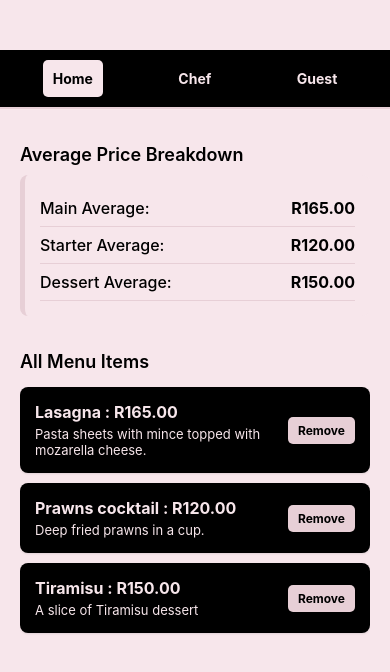
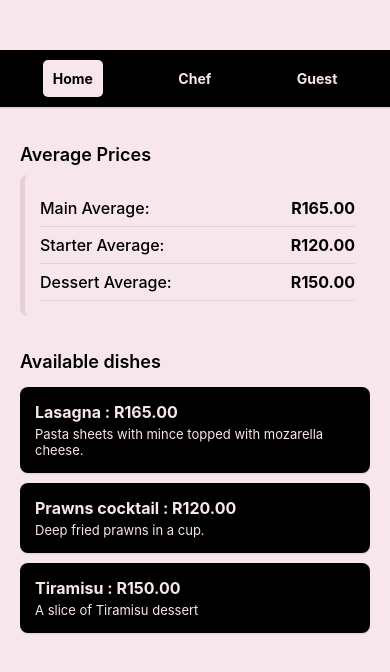
Before and after one commit to DeeNeoo/mobileMenu, a React Native app: screen / in a window 390 px wide. Shown: the top 672 px of the page. Built offline with nearby package versions, Linux system fonts and the light colour scheme.

Commit message:
added scrollviews to the home page menu and guest menu

```diff
--- a/App.tsx
+++ b/App.tsx
@@ -1,9 +1,7 @@
 import React, { useState, useMemo, useCallback } from 'react';
-import { View, Text, TouchableOpacity, Alert, FlatList, TextInput } from 'react-native';
+import { View, Text, TouchableOpacity, Alert, FlatList, TextInput, ScrollView } from 'react-native';
 import { Picker } from '@react-native-picker/picker';
 import { styles } from './styles';
-
-
 
 interface MenuItem {
     id: string;
@@ -14,7 +12,7 @@ interface MenuItem {
 }
 
 //the list of courses
-const COURSES = ['Main', 'Starter', 'Dessert'];
+const COURSES = ['Starter', 'Main', 'Dessert'];
 const GUEST_FILTER_COURSES = ['All', ...COURSES];
 
 //added menu items for testing
@@ -22,8 +20,8 @@ const INITIAL_MENU_ITEMS: MenuItem[] = [
     { id: '1', name: 'Lasagna', course: 'Main', price: 165.00, description: 'Pasta sheets with mince topped with mozarella cheese.' },
     { id: '2', name: 'Prawns cocktail', course: 'Starter', price: 120.00, description: 'Deep fried prawns in a cup.' },
     { id: '3', name: 'Tiramisu', course: 'Dessert', price: 150, description: 'A slice of Tiramisu dessert' },
+]
 
-];
 
 //this function calculates the avarage prices for each course
 const calculateAveragePrices = (items: MenuItem[]): Record<string, string> => {
@@ -50,9 +48,10 @@ interface MenuListProps {
     items: MenuItem[];
     showRemove?: boolean;
     onRemoveItem?: (id: string) => void;
+    scrollEnabled?: boolean;
 }
 
-const MenuList: React.FC<MenuListProps> = ({ items, showRemove = false, onRemoveItem }) => (
+const MenuList: React.FC<MenuListProps> = ({ items, showRemove = false, onRemoveItem, scrollEnabled = true }) => (
     <FlatList
         data={items}
         keyExtractor={item => item.id}
@@ -73,21 +72,23 @@ const MenuList: React.FC<MenuListProps> = ({ items, showRemove = false, onRemove
             </View>
         )}
         ListEmptyComponent={<Text style={styles.emptyListText}>No menu items available.</Text>}
+        style={showRemove ? styles.chefMenuList : undefined}
+        scrollEnabled={scrollEnabled}
     />
 );
 
 //home screen
 interface HomeScreenProps {
     menuItems: MenuItem[];
-    onRemoveItem: (id: string) => void;
 }
 
-const HomeScreen: React.FC<HomeScreenProps> = ({ menuItems, onRemoveItem }) => {
+const HomeScreen: React.FC<HomeScreenProps> = ({ menuItems }) => {
     const averagePrices = useMemo(() => calculateAveragePrices(menuItems), [menuItems]);
 
     return (
-        <View style={styles.container}>
-            <Text style={styles.subHeader}>Average Price Breakdown</Text>
+
+        <ScrollView contentContainerStyle={styles.scrollContainer} style={styles.container}>
+            <Text style={styles.subHeader}>Average Prices</Text>
             <View style={styles.averageContainer}>
                 {Object.entries(averagePrices).map(([course, avgPrice]) => (
                     <View key={course} style={styles.priceItem}>
@@ -100,9 +101,10 @@ const HomeScreen: React.FC<HomeScreenProps> = ({ menuItems, onRemoveItem }) => {
                 )}
             </View>
 
-            <Text style={styles.subHeader}>All Menu Items</Text>
-            <MenuList items={menuItems} showRemove={true} onRemoveItem={onRemoveItem} />
-        </View>
+            <Text style={styles.subHeader}>Available dishes</Text>
+
+            <MenuList items={menuItems} scrollEnabled={false} />
+        </ScrollView>
     );
 };
 
@@ -111,11 +113,10 @@ const HomeScreen: React.FC<HomeScreenProps> = ({ menuItems, onRemoveItem }) => {
 interface ChefScreenProps {
     menuItems: MenuItem[];
     setMenuItems: React.Dispatch<React.SetStateAction<MenuItem[]>>;
-    onRemoveItem: (id: string) => void;
 }
 
 //input fields for adding menu items
-const ChefScreen: React.FC<ChefScreenProps> = ({ menuItems, setMenuItems, onRemoveItem }) => {
+const ChefScreen: React.FC<ChefScreenProps> = ({ menuItems, setMenuItems }) => {
     const [newItemName, setNewItemName] = useState('');
     const [newItemCourse, setNewItemCourse] = useState(COURSES[0]);
     const [newItemPrice, setNewItemPrice] = useState('');
@@ -146,9 +147,15 @@ const ChefScreen: React.FC<ChefScreenProps> = ({ menuItems, setMenuItems, onRemo
         setNewItemDescription('');
     }, [newItemName, newItemCourse, newItemPrice, newItemDescription, setMenuItems]);
 
+
+    const handleRemoveItem = useCallback((id: string) => {
+        setMenuItems(prevItems => prevItems.filter(item => item.id !== id));
+    }, [setMenuItems]);
+
+
     return (
-        <View style={styles.container}>
-            <Text style={styles.header}>Chef: Add/Remove Menu Items</Text>
+        <ScrollView contentContainerStyle={styles.scrollContainer} style={styles.chefContainer}>
+            <Text style={styles.header}></Text>
 
             <View style={styles.cardContainer}>
                 <Text style={styles.subHeader}>Add New Item</Text>
@@ -180,7 +187,7 @@ const ChefScreen: React.FC<ChefScreenProps> = ({ menuItems, setMenuItems, onRemo
 
                 <TextInput
                     style={[styles.input, styles.descriptionInput]}
-                    placeholder="Item Description (e.g., ingredients, preparation style)"
+                    placeholder="Item Description"
                     value={newItemDescription}
                     onChangeText={setNewItemDescription}
                     multiline
@@ -190,7 +197,7 @@ const ChefScreen: React.FC<ChefScreenProps> = ({ menuItems, setMenuItems, onRemo
 
                 <TextInput
                     style={styles.input}
-                    placeholder="Price (e.g., 150.00 Rands)"
+                    placeholder="Price (150.00 Rands)"
                     value={newItemPrice}
                     onChangeText={setNewItemPrice}
                     keyboardType="numeric"
@@ -201,9 +208,10 @@ const ChefScreen: React.FC<ChefScreenProps> = ({ menuItems, setMenuItems, onRemo
                 </TouchableOpacity>
             </View>
 
-            <Text style={styles.subHeader}>Current Menu & Removal</Text>
-            <MenuList items={menuItems} showRemove={true} onRemoveItem={onRemoveItem} />
-        </View>
+            <Text style={styles.subHeader}>Added dishes</Text>
+
+            <MenuList items={menuItems} showRemove={true} onRemoveItem={handleRemoveItem} scrollEnabled={false} />
+        </ScrollView>
     );
 };
 
@@ -224,7 +232,7 @@ const GuestScreen: React.FC<GuestScreenProps> = ({ menuItems }) => {
 
     return (
         <View style={styles.container}>
-            <Text style={styles.header}>Guest: Filter Menu</Text>
+            <Text style={styles.header}>Filter Menu</Text>
 
             <View style={styles.filterContainer}>
                 {GUEST_FILTER_COURSES.map((courseOption) => (
@@ -262,20 +270,16 @@ const App = () => {
     const [menuItems, setMenuItems] = useState<MenuItem[]>(INITIAL_MENU_ITEMS);
     const [currentScreen, setCurrentScreen] = useState<Screen>('Home');
 
-    const handleRemoveItem = useCallback((id: string) => {
-        setMenuItems(prevItems => prevItems.filter(item => item.id !== id));
-    }, [setMenuItems]);
-
     const renderScreen = () => {
         switch (currentScreen) {
             case 'Home':
-                return <HomeScreen menuItems={menuItems} onRemoveItem={handleRemoveItem} />;
+                return <HomeScreen menuItems={menuItems} />;
             case 'Chef':
-                return <ChefScreen menuItems={menuItems} setMenuItems={setMenuItems} onRemoveItem={handleRemoveItem} />;
+                return <ChefScreen menuItems={menuItems} setMenuItems={setMenuItems} />;
             case 'Guest':
                 return <GuestScreen menuItems={menuItems} />;
             default:
-                return <HomeScreen menuItems={menuItems} onRemoveItem={handleRemoveItem} />;
+                return <HomeScreen menuItems={menuItems} />;
         }
     };
 
--- a/styles.ts
+++ b/styles.ts
@@ -19,6 +19,15 @@ export const styles = StyleSheet.create({
   container: {
     flex: 1,
     padding: 20,
+  },
+  // New style for ChefScreen main container
+  chefContainer: {
+    flex: 1,
+    paddingHorizontal: 20, // Only apply horizontal padding to the scroll view
+  },
+  // New style for ScrollView content container to apply bottom padding
+  scrollContainer: {
+    paddingBottom: 20,
   },
   header: {
     fontSize: 24,
@@ -111,6 +120,11 @@ export const styles = StyleSheet.create({
     color: COLORS.PRIMARY_BLACK,
     fontSize: 12,
     fontWeight: 'bold',
+  },
+  // Added style to ensure FlatList renders correctly inside ScrollView on ChefScreen
+  chefMenuList: {
+    minHeight: 1,
+    flexGrow: 0,
   },
   emptyListText: {
     textAlign: 'center',
```
